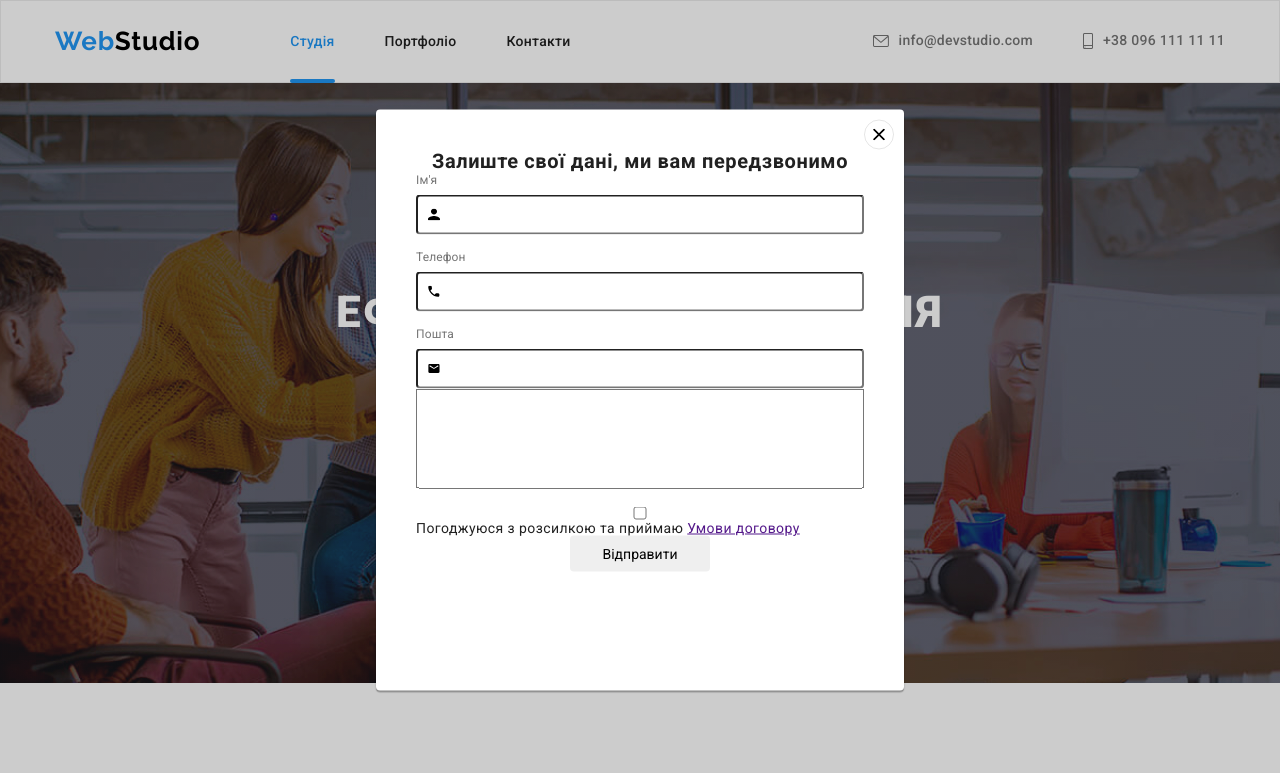
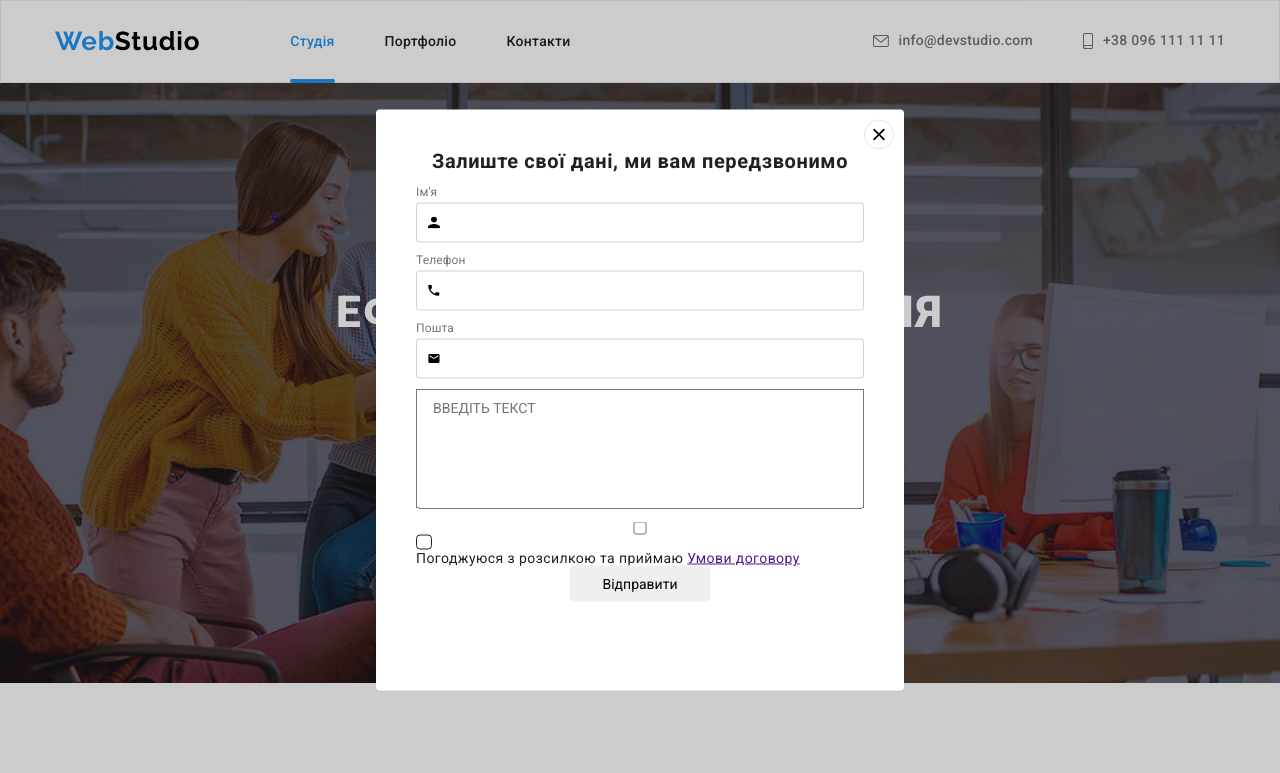
Before and after one commit to KateBabak/goit-markup-hw-06, a plain HTML site: page index.html in a window 1280 px wide. Both pictures are taken after a click on the button "Замовити послугу". Shown: the top 773 px of the page. Drawn offline with nearby package versions, Linux system fonts and the light colour scheme.

Commit message:
work hw6

```diff
--- a/css/styles.css
+++ b/css/styles.css
@@ -679,7 +679,6 @@ pointer-events: none;
     height: 581px;
     background-color: var(--primary-text-color-theme-dark);
     border-radius: 4px;
-    box-shadow: 0px 1px 3px rgba(0, 0, 0, 0.12), 0px 1px 1px rgba(0, 0, 0, 0.14), 0px 2px 1px rgba(0, 0, 0, 0.2);
     padding: 40px;
 }
 
@@ -724,6 +723,7 @@ color: var(--color-blue);
     text-align: center;
     letter-spacing: 0.03em;
     color: var(--primary-text-color-theme-light);
+    margin-bottom: 12px;
 }
 
 .modal-form-input {
@@ -733,6 +733,7 @@ color: var(--color-blue);
     border-radius: 4px;
     padding-left: 42px;
     transition: border-color 250ms cubic-bezier(0.4, 0, 0.2, 1);
+    border: 1px solid rgba(33, 33, 33, 0.2);
 }
 
 .modal-form-input:focus {
@@ -742,7 +743,7 @@ color: var(--color-blue);
 }
 
 .modal-form-field {
-    margin-bottom: 15px;
+    margin-bottom: 10px;
 }
 
 .modal-form-input-descr {
@@ -752,7 +753,7 @@ color: var(--color-blue);
     font-weight: 400;
     letter-spacing: 0.01em;
     color: var(--secondary-text-color-theme-light);
-    margin-bottom: 8px;
+    margin-bottom: 4px;
 }
 
 .modal-form-input-icon {
@@ -780,10 +781,33 @@ color: var(--color-blue);
     height: 100px;
     padding: 10px 16px;
     transition: border-color 250ms cubic-bezier(0.4, 0, 0.2, 1);
+    color: rgba(117, 117, 117, 0.5);
+    width: 448px;
+    height: 120px;
+    margin-top: 10px;
 
+}
+
+.modal-form-message::placeholder {
+    text-transform: uppercase;
 }
 
 .modal-form-message:focus {
     outline: none;
     border-color: var(--color-blue);
 }
+
+.modal-chek-descr::before {
+    content:"";
+    width: 16px;
+    height: 15px;
+    display: block;
+    border: 0.2px solid;
+    cursor: pointer;
+    border-radius: 4px;
+}
+
+.modal-form-chek:checked + .modal-chek-descr::before {
+    background-color: var(--color-blue);
+
+}
```
Also changed, not shown: index.html (+2 -3 lines), images/modalicon.jpg (added).
